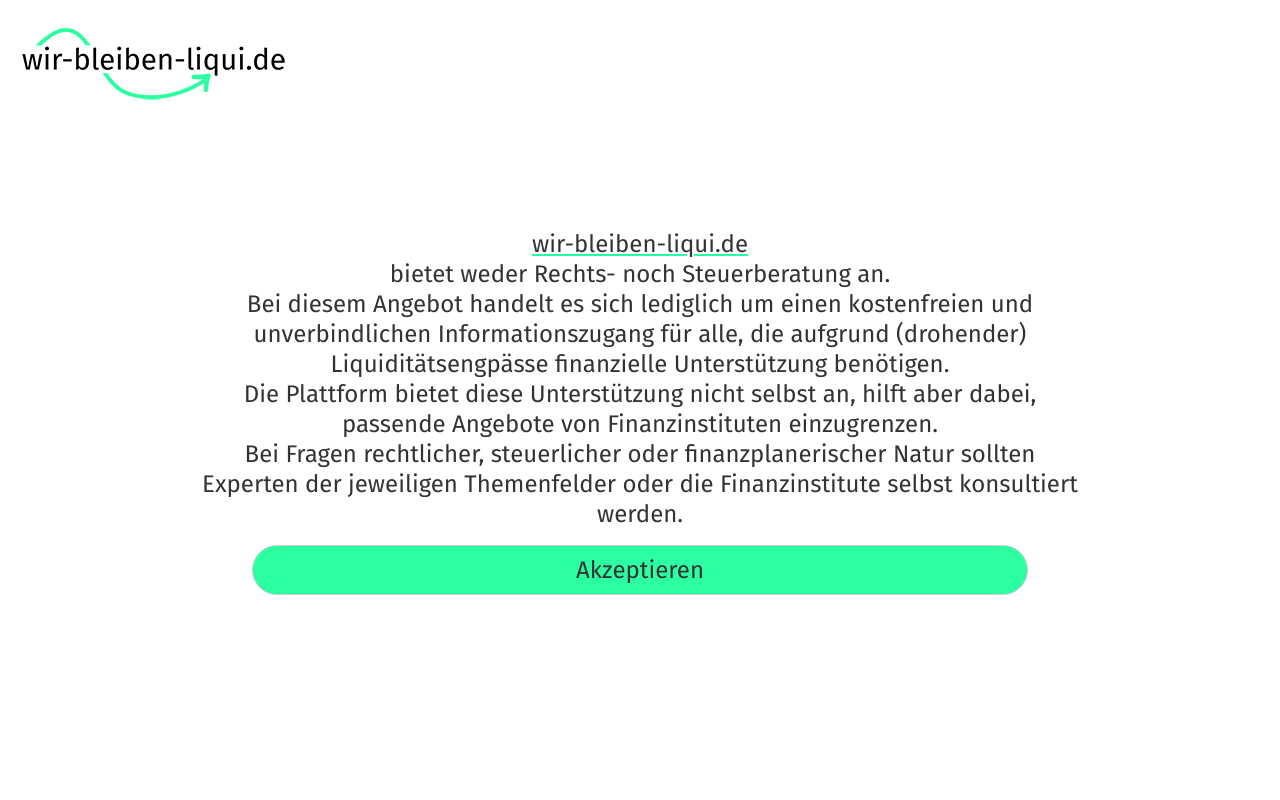
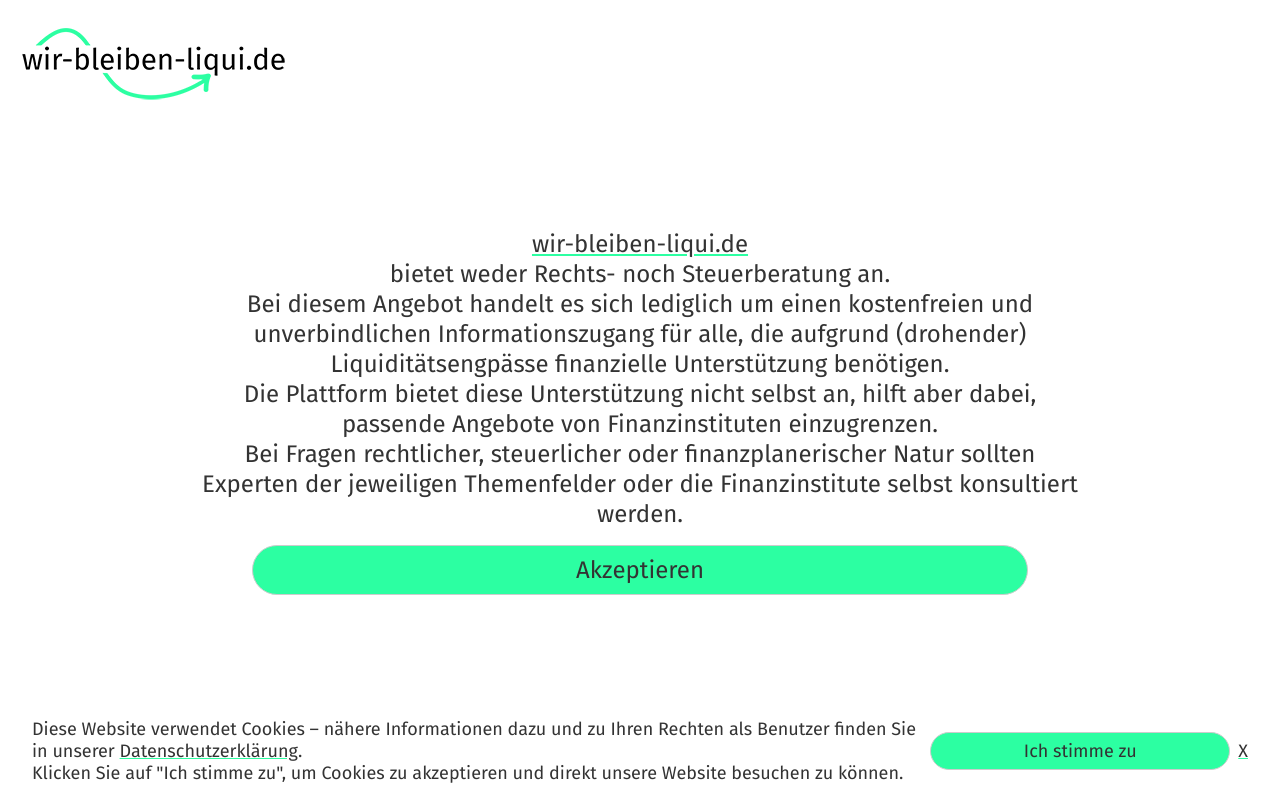
Before and after one commit to ChatBotCrew/liquide-bleiben, a Svelte app: page / in a window 1280 px wide. Built offline with nearby package versions, Linux system fonts and the light colour scheme.

Commit message:
Add basic GA integration

```diff
--- a/public/index.html
+++ b/public/index.html
@@ -1,6 +1,28 @@
 <!DOCTYPE html>
 <html lang="en">
 <head>
+  <script>
+    var gaProperty = 'UA-160501577-1';
+    var disableStr = 'ga-disable-' + gaProperty;
+    if (document.cookie.indexOf(disableStr + '=true') > -1) window[disableStr] = true;
+    if (document.cookie.indexOf('_ga') > -1) window['cookiesEnabled'] = true;
+    function gaOptout() {
+        document.cookie = disableStr + '=true; expires=Thu, 31 Dec 2099 23:59:59 UTC; path=/';
+        window[disableStr] = true;
+    }
+    function gaOptin() {
+      (function(i,s,o,g,r,a,m){i['GoogleAnalyticsObject']=r;i[r]=i[r]||function(){
+              (i[r].q=i[r].q||[]).push(arguments)},i[r].l=1*new Date();a=s.createElement(o),
+          m=s.getElementsByTagName(o)[0];a.async=1;a.src=g;m.parentNode.insertBefore(a,m)
+      })(window,document,'script','https://www.google-analytics.com/analytics.js','ga');
+
+      // window[disableStr] = false;
+      ga('create', gaProperty, 'auto');
+      ga('set', 'anonymizeIp', true);
+      ga('send', 'pageview');
+    }
+  </script>
+
   <meta charset='utf-8'>
   <meta name='viewport' content='width=device-width,initial-scale=1'>
   <meta name="google-site-verification" content="7E6M92oui2D0d1h1LrebnnjXk-uhmfWSK54WpSUs3vY">
--- a/server.js
+++ b/server.js
@@ -24,7 +24,7 @@ if (process.env.GOOGLE_SHEET_URL && process.env.GOOGLE_API_KEY) {
   doc.useApiKey(process.env.GOOGLE_API_KEY);
   const getDocInfo = async () => {
     await doc.loadInfo(); // loads document properties and worksheets
-    parameterSheet = doc.sheetsByIndex[0];
+    parameterSheet = doc.sheetsByIndex[1];
   };
   setTimeout(getDocInfo, 300000);
   getDocInfo();
--- a/src/App.svelte
+++ b/src/App.svelte
@@ -32,15 +32,31 @@
     employees: null,
     time: null
   }, searchToObject());
+  let cookiesSet = null;
+
+  if (document.cookie.indexOf(window.disableStr + '=true') > -1) cookiesSet = true;
+  if (document.cookie.indexOf('_ga') > -1) cookiesSet = true;
 
   const next = () => { lastStep.set(1); currentStep++; progress.set(currentStep); }
   const back = () => { lastStep.set(-1); currentStep--; progress.set(currentStep); }
   const seeResults = () => { lastStep.set(1); currentStep = 8; progress.set(currentStep); }
   const toFirstStep = () => { lastStep.set(-1); currentStep = 1; progress.set(currentStep); }
   const flyDirection = () => 1000 * $lastStep;
+  const optin = () => { window.gaOptin(); cookiesSet = true; }
+  const optout = () => { window.gaOptout(); cookiesSet = true; }
 </script>
 
 <main>
+  {#if !cookiesSet}
+    <div class="cookies-banner" transition:fly="{{ y: 100 }}">
+      <div>
+        <div>Diese Website verwendet Cookies – nähere Informationen dazu und zu Ihren Rechten als Benutzer finden Sie in unserer <a href="https://wir-bleiben-liqui.de/datenschutz/">Datenschutzerklärung</a>.</div>
+        <div>Klicken Sie auf "Ich stimme zu", um Cookies zu akzeptieren und direkt unsere Website besuchen zu können.</div>
+      </div>
+      <button class="ga-optin" on:click={optin}>Ich stimme zu</button>
+      <a on:click={optout} href="">X</a>
+    </div>
+  {/if}
   {#if currentStep !== 8}
     <a out:send="{{ duration: 1000, key: 'logo' }}" in:receive="{{ duration: 1000, key: 'logo' }}" href="https://wir-bleiben-liqui.de" style="position: absolute; max-width: 50%;">
       <img class="logo" src="/logo.png" alt="Wir bleiben liquide">
@@ -239,4 +255,31 @@
   .disclaimer {
     line-height: 1.25;
   }
+
+  .cookies-banner {
+    position: absolute;
+    bottom: 0;
+    left: 0;
+    width: 100%;
+    z-index: 100;
+    font-size: 0.75em;
+    display: flex;
+    padding: 16px 32px;
+    box-sizing: border-box;
+    align-items: center;
+  }
+
+  .cookies-banner > div {
+    flex: 1;
+  }
+
+  .cookies-banner > button {
+    margin: 0 8px;
+    border-radius: 50px;
+  }
+
+  .ga-optin {
+    max-width: 300px;
+    width: 30%;
+  }
 </style>
--- a/src/Results.svelte
+++ b/src/Results.svelte
@@ -90,7 +90,7 @@
       <summary>Sozialbeiträge</summary>
       <div class="info-title">{@html help["Sozialbeiträge"].text}</div>
       <div class="info-link-wrapper">
-        <span>Sie wollen mehr wissen?</span>
+        <span0>Sie wollen mehr wissen?</span0>
         <a target="_blank" class="info-link button" href={help["Sozialbeiträge"].link}>Weitere Informationen</a>
       </div>
     </details>
```
